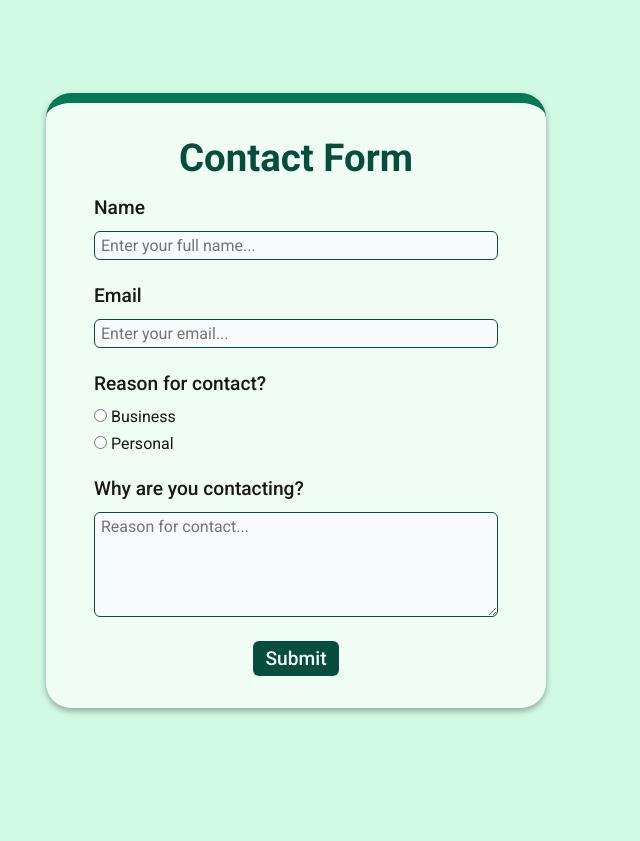
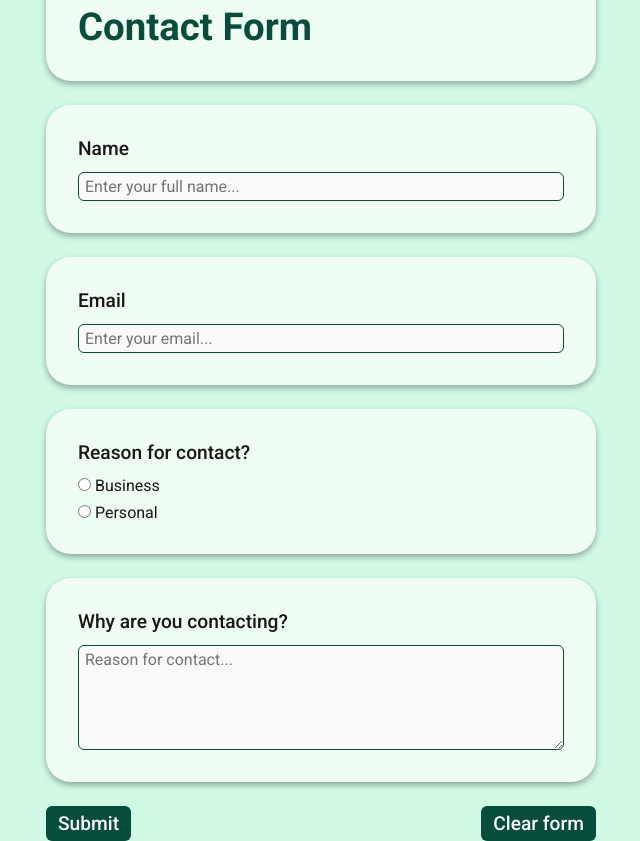
Before and after one commit to James-Rozy/google-form-simulator, a plain HTML site: page index.html in a window 1280 px wide. Shown: the whole page, without its empty margins (319-959 px from the left). Before the commit the page ends 800 px from the top, so only its background shows below. Drawn offline with Linux system fonts and the light colour scheme.

Commit message:
Re-style the form

```diff
--- a/index.html
+++ b/index.html
@@ -71,6 +71,7 @@
 
         <div class="form-controls">
           <button type="submit" id="btn-submit">Submit</button>
+          <button id="btn-clear">Clear form</button>
         </div>
       </form>
     </div>
--- a/style.css
+++ b/style.css
@@ -32,33 +32,39 @@ body {
   background-color: var(--emerald-100);
 }
 
-.form-header,
-.form-controls {
-  display: flex;
-  justify-content: center;
-  align-content: center;
-}
-
 h1 {
-  margin-bottom: 16px;
   font-size: 2.4rem;
   color: var(--emerald-900);
 }
 
 .form {
+  display: flex;
+  flex-direction: column;
+  width: 550px;
+}
+
+.form-header,
+.form-element {
+  display: flex;
+  padding: 32px;
+  margin-bottom: 24px;
   background-color: var(--emerald-50);
-  padding: 32px 48px;
-  width: 550px;
-  max-width: calc(100% - 50px);
-  border-top: 10px solid var(--emerald-700);
+  box-shadow: 0 3px 6px var(--box-shadow);
   border-radius: 25px;
-  box-shadow: 0 3px 6px var(--box-shadow);
+}
+
+.form-header {
+  align-content: center;
+  border-top: 12px solid #047857;
 }
 
 .form-element {
+  flex-direction: column;
+}
+
+.form-controls {
   display: flex;
-  flex-direction: column;
-  margin-bottom: 24px;
+  justify-content: space-between;
 }
 
 .element-title {
@@ -85,7 +91,8 @@ textarea {
   margin-bottom: 6px;
 }
 
-#btn-submit {
+#btn-submit,
+#btn-clear {
   padding: 6px 12px;
   background-color: var(--emerald-900);
   border: none;
@@ -95,12 +102,14 @@ textarea {
   color: var(--neutral-50);
 }
 
-#btn-submit:hover {
+#btn-submit:hover,
+#btn-clear:hover {
   background-color: var(--emerald-700);
   box-shadow: 0 3px 6px var(--box-shadow);
 }
 
-#btn-submit:active {
+#btn-submit:active,
+#btn-clear:active {
   transform: translateY(2px);
   box-shadow: 0 3px 6px var(--box-shadow);
 }
```
